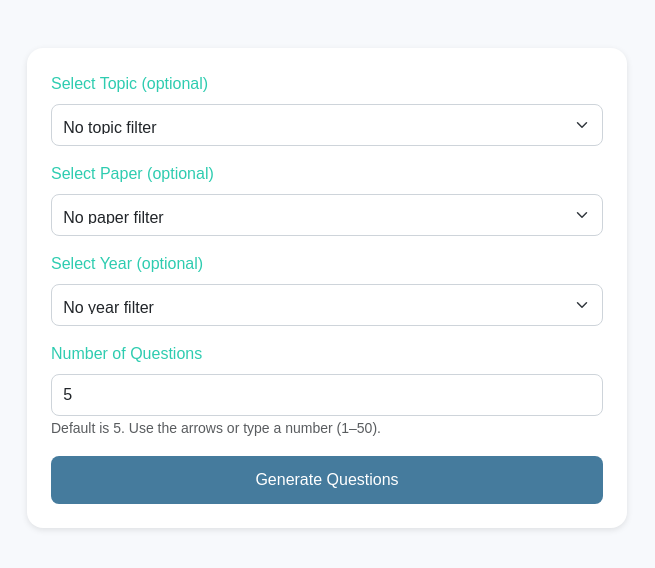
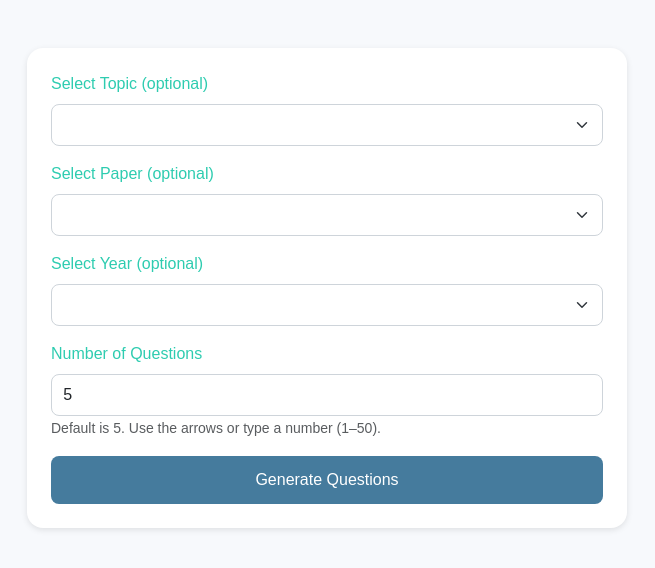
Before and after one commit to M1ntUs3r/question-generator-app, a Flask app: template templates/index.html in a window 1280 px wide. Shown: the part 77-645 px from the top of the page, without its empty margins (313-968 px from the left). Run offline with Flask 3, Linux system fonts and the light colour scheme; the template is opened without the code that fills it: most values are stand-ins (such as "Sample title", 1, 10 or a date in 2020).

Commit message:
Update index.html

```diff
--- a/templates/index.html
+++ b/templates/index.html
@@ -117,7 +117,7 @@
       <div class="mb-3">
         <label class="form-label">Select Topic (optional)</label>
         <select name="topic" class="form-select">
-          <option value="" selected hidden>No topic filter</option>
+          <option value="" selected hidden> </option>
           {% for topic in topics %}
             <option value="{{ topic }}">{{ topic }}</option>
           {% endfor %}
@@ -127,7 +127,7 @@
       <div class="mb-3">
         <label class="form-label">Select Paper (optional)</label>
         <select name="paper" class="form-select">
-          <option value="" selected hidden>No paper filter</option>
+          <option value="" selected hidden> </option>
           <option value="P1">Paper 1 (Non-Calculator)</option>
           <option value="P2">Paper 2 (Calculator)</option>
         </select>
@@ -136,7 +136,7 @@
       <div class="mb-3">
         <label class="form-label">Select Year (optional)</label>
         <select name="year" class="form-select">
-          <option value="" selected hidden>No year filter</option>
+          <option value="" selected hidden> </option>
           {% for year in years %}
             <option value="{{ year }}">{{ year }}</option>
           {% endfor %}
```
